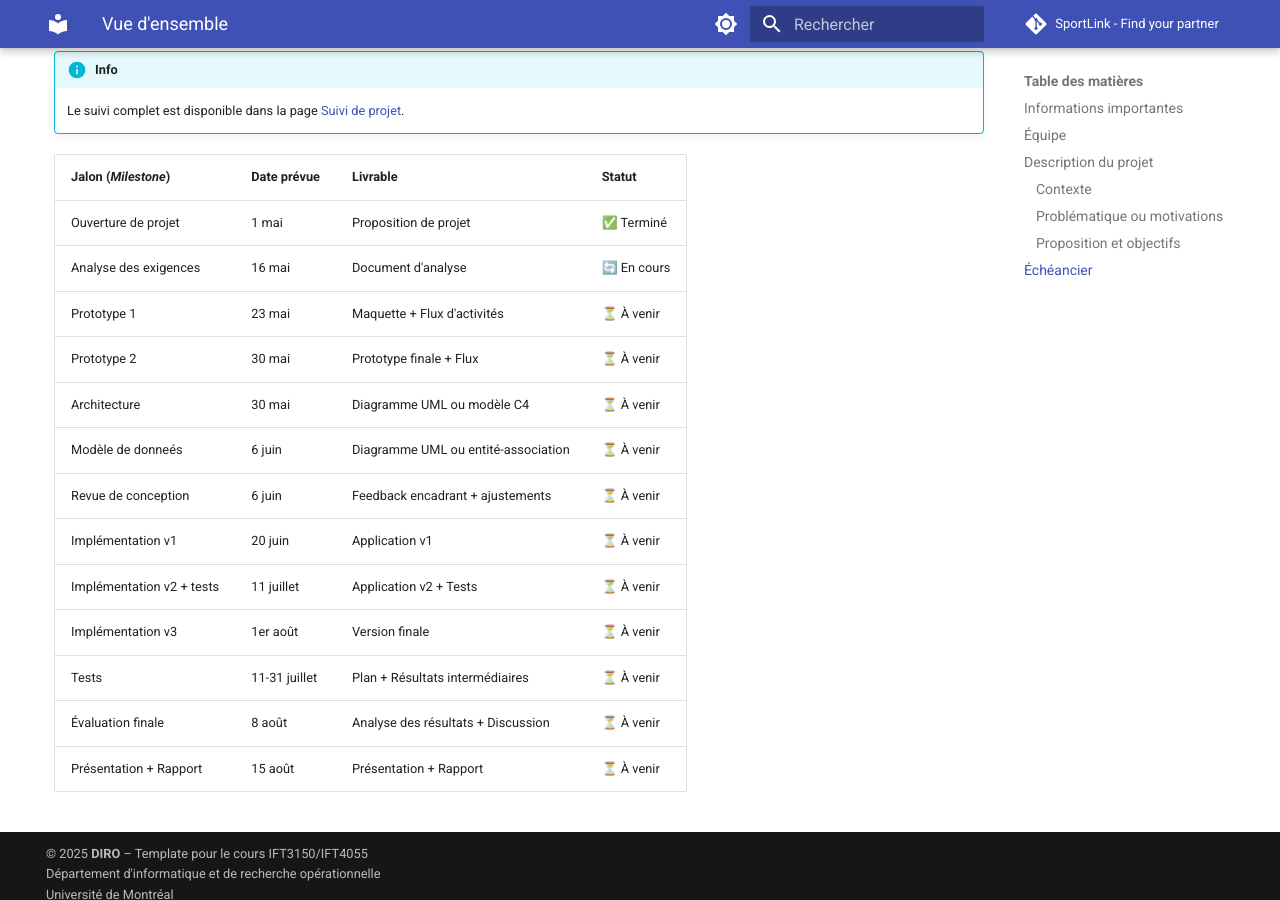
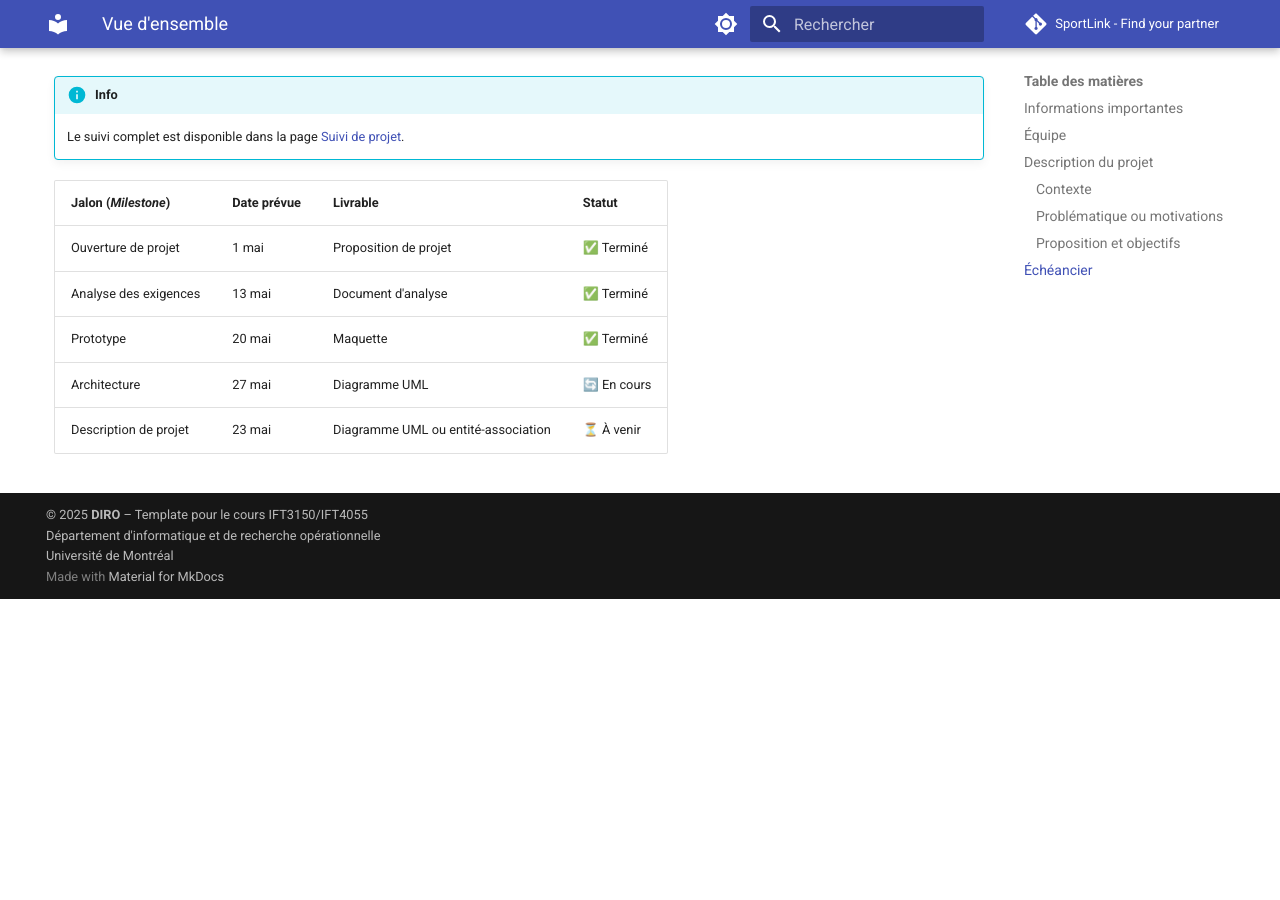
Before and after one commit to mrquaternion/SportLink, an MkDocs documentation site: the page built from docs/index.md, in a window 1280 px wide and 900 px high, scrolled down 1915 px. Built offline with MkDocs 1.6.1 and Material for MkDocs 9.7.7, drawn with Linux system fonts in a browser that asks for light colours; comment, search, counter and statistics services are not loaded; after the commit the page ends 2514 px from its top, so only the background shows below that; some of the changed text lies outside the part shown.

Commit message:
Website additions

```diff
--- a/docs/index.md
+++ b/docs/index.md
@@ -1,21 +1,21 @@
 # Projet IFT3150: SportLink
 
 > **Thèmes**: Science de données, Génie logiciel
-> **Superviseur**: Louis-Edouard Lafontant
+> **Superviseur**: Louis-Edouard Lafontant <br>
 > **Collaborateurs:** Mathias La Rochelle, Michel Lamothe
 
 ## Informations importantes
 
 !!! info "Dates importantes"
-    - **Description du projet** : 16 mai 2025
+    - **Description du projet** : 23 mai 2025
     - **Foire 1: Prototypage** : 9-13 juin 2025
     - **Foire 2: Version beta** : 14-18 juillet 2025
     - **Présentation et rapport** : 11-15 août 2025
 
 ## Équipe
 
-- Mathias: Responsable de...
-- Michel: Responsable de...
+- Mathias: Responsable de la structure du projet
+- Michel: Responsable de la communication et de la cohésion du projet
 
 ## Description du projet
 
@@ -59,15 +59,7 @@ Résumé:
 | Jalon (*Milestone*)            | Date prévue   | Livrable                            | Statut      |
 |--------------------------------|---------------|-------------------------------------|-------------|
 | Ouverture de projet            | 1 mai         | Proposition de projet               | ✅ Terminé  |
-| Analyse des exigences          | 16 mai        | Document d'analyse                  | 🔄 En cours |
-| Prototype 1                    | 23 mai        | Maquette + Flux d'activités         | ⏳ À venir  |
-| Prototype 2                    | 30 mai        | Prototype finale + Flux             | ⏳ À venir  |
-| Architecture                   | 30 mai        | Diagramme UML ou modèle C4          | ⏳ À venir  |
-| Modèle de donneés              | 6 juin        | Diagramme UML ou entité-association | ⏳ À venir  |
-| Revue de conception            | 6 juin        | Feedback encadrant + ajustements    | ⏳ À venir  |
-| Implémentation v1              | 20 juin       | Application v1                      | ⏳ À venir  |
-| Implémentation v2 + tests      | 11 juillet    | Application v2 + Tests              | ⏳ À venir  |
-| Implémentation v3              | 1er août      | Version finale                      | ⏳ À venir  |
-| Tests                          | 11-31 juillet | Plan + Résultats intermédiaires     | ⏳ À venir  |
-| Évaluation finale              | 8 août        | Analyse des résultats + Discussion  | ⏳ À venir  |
-| Présentation + Rapport         | 15 août       | Présentation + Rapport              | ⏳ À venir  |
+| Analyse des exigences          | 13 mai        | Document d'analyse                  | ✅ Terminé  |
+| Prototype                      | 20 mai        | Maquette                            | ✅ Terminé  |
+| Architecture                   | 27 mai        | Diagramme UML                       | 🔄 En cours |
+| Description de projet          | 23 mai        | Diagramme UML ou entité-association | ⏳ À venir  |
```
Also changed, not shown: README.md (+0 -6 lines), docs/analysis.md (+1 -0 lines), docs/conception.md (+7 -3 lines), docs/suivi.md (+7 -5 lines), docs/diagrams/out/SportLink.svg (added), 8 other files.
